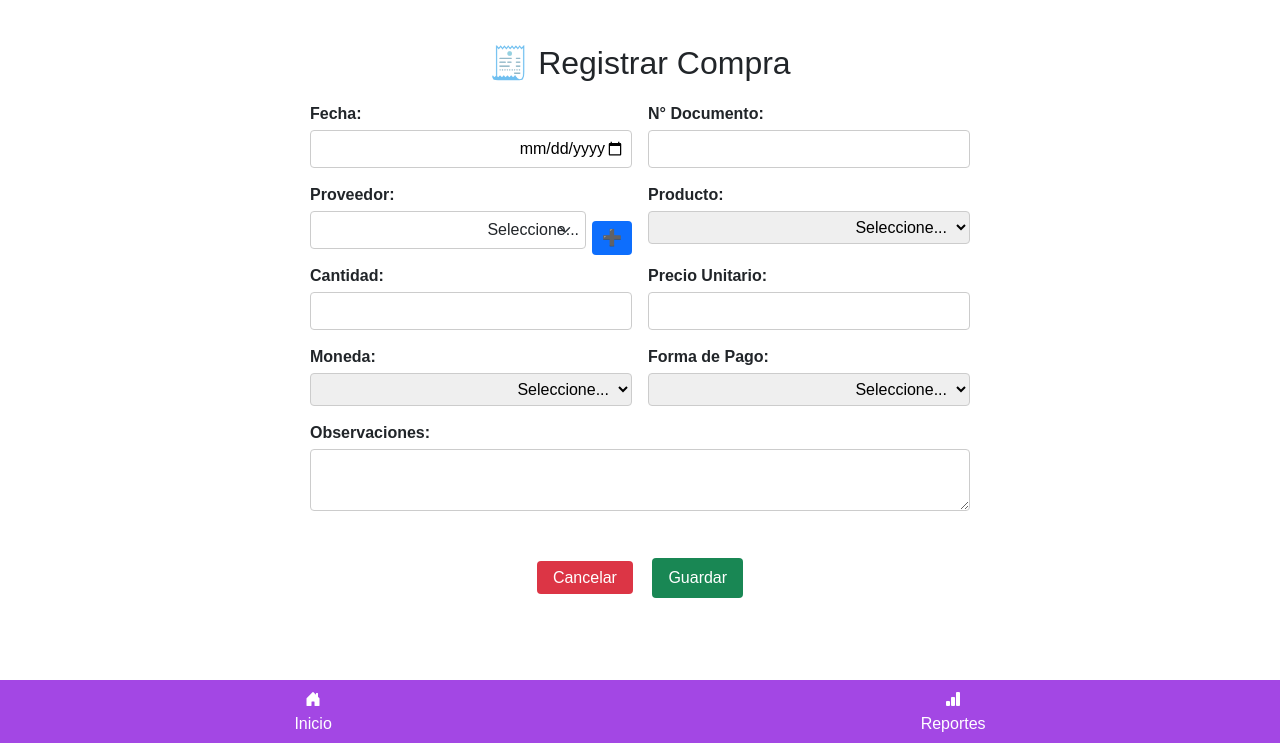
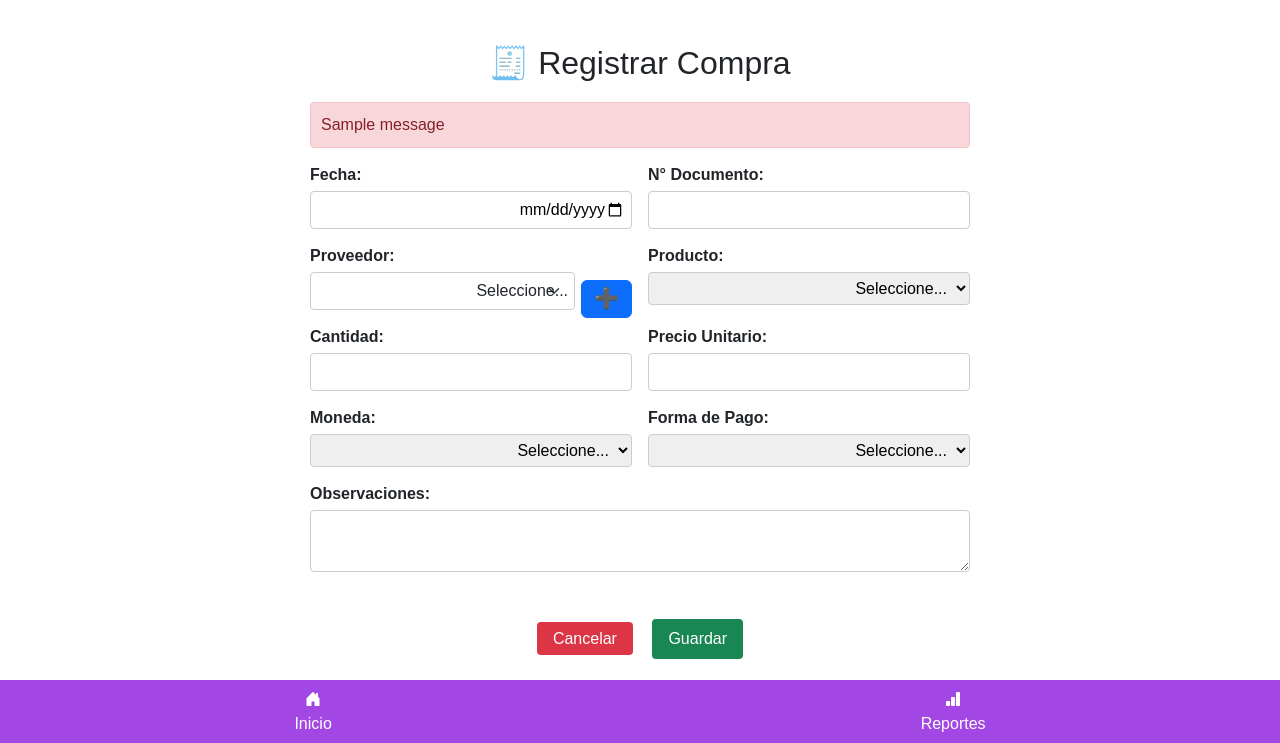
Before and after one commit to AppBebedero/app-emprendimiento, a Flask app: template templates/compras.html in a window 1280 px wide. Shown: the part 56-799 px from the top of the page. Run offline with Flask 3, Linux system fonts and the light colour scheme; the template is opened without the code that fills it: most values are stand-ins (such as "Sample title", 1, 10 or a date in 2020); one stand-in notice (Sample message) is shown.

Commit message:
Update compras.html

```diff
--- a/templates/compras.html
+++ b/templates/compras.html
@@ -69,6 +69,16 @@
 <div class="formulario">
   <h2 style="text-align: center; margin-bottom: 20px;">🧾 Registrar Compra</h2>
 
+  {% with mensajes = get_flashed_messages() %}
+    {% if mensajes %}
+      <div style="background-color: #f8d7da; color: #842029; border: 1px solid #f5c2c7; padding: 10px; margin-bottom: 15px; border-radius: 4px;">
+        {% for msg in mensajes %}
+          <p style="margin: 0;">{{ msg }}</p>
+        {% endfor %}
+      </div>
+    {% endif %}
+  {% endwith %}
+
   <form method="POST">
     <div class="fila-doble">
       <div>
@@ -92,9 +102,9 @@
               <option value="{{ p }}" {% if p == seleccionado %}selected{% endif %}>{{ p }}</option>
             {% endfor %}
           </select>
-          <button type="button" style="background-color: #0d6efd; color: white; border: none; padding: 5px 10px; border-radius: 4px;"
-                  data-bs-toggle="modal" data-bs-target="#modalProveedor">
-            ➕
+          <button type="button" class="btn btn-primary d-flex align-items-center justify-content-center"
+                  style="padding: 5px 12px; height: 38px;" data-bs-toggle="modal" data-bs-target="#modalProveedor">
+            <span style="color: white; font-size: 20px; margin-top: -2px;">➕</span>
           </button>
         </div>
       </div>
```
